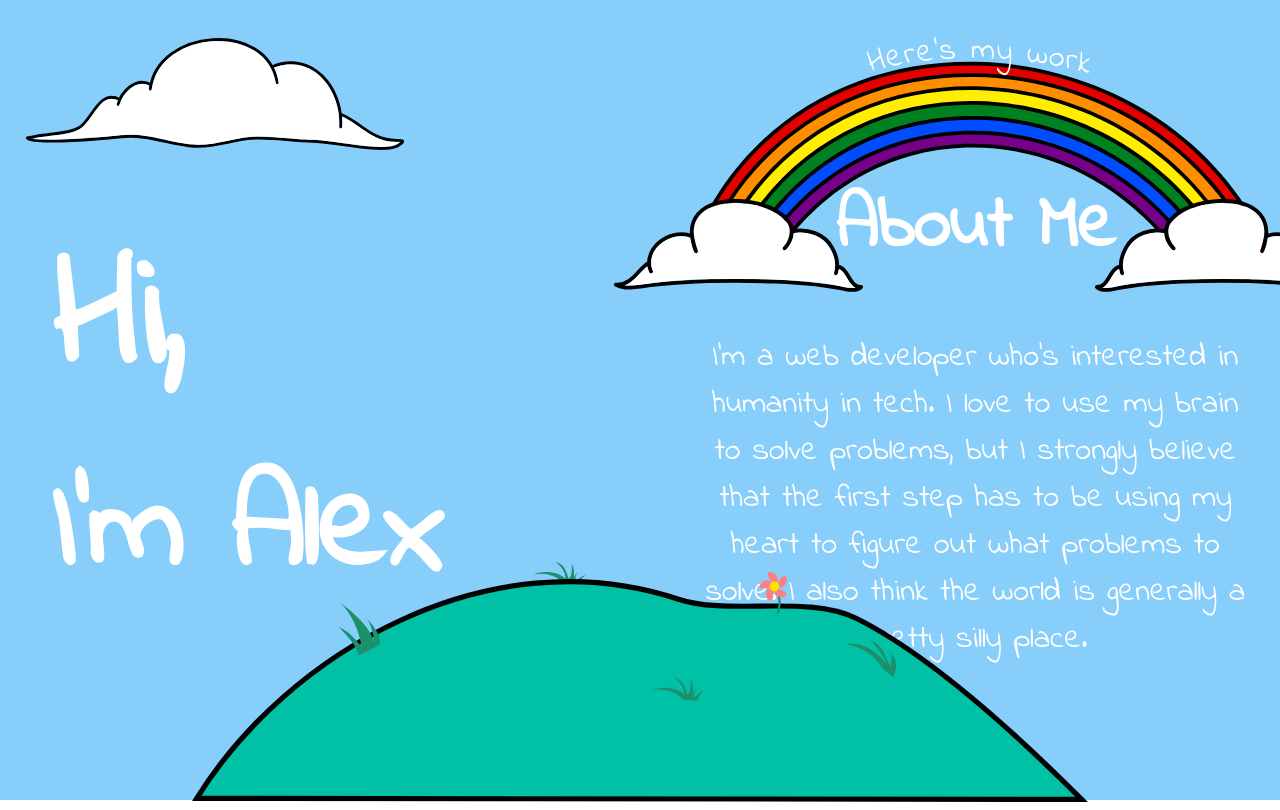
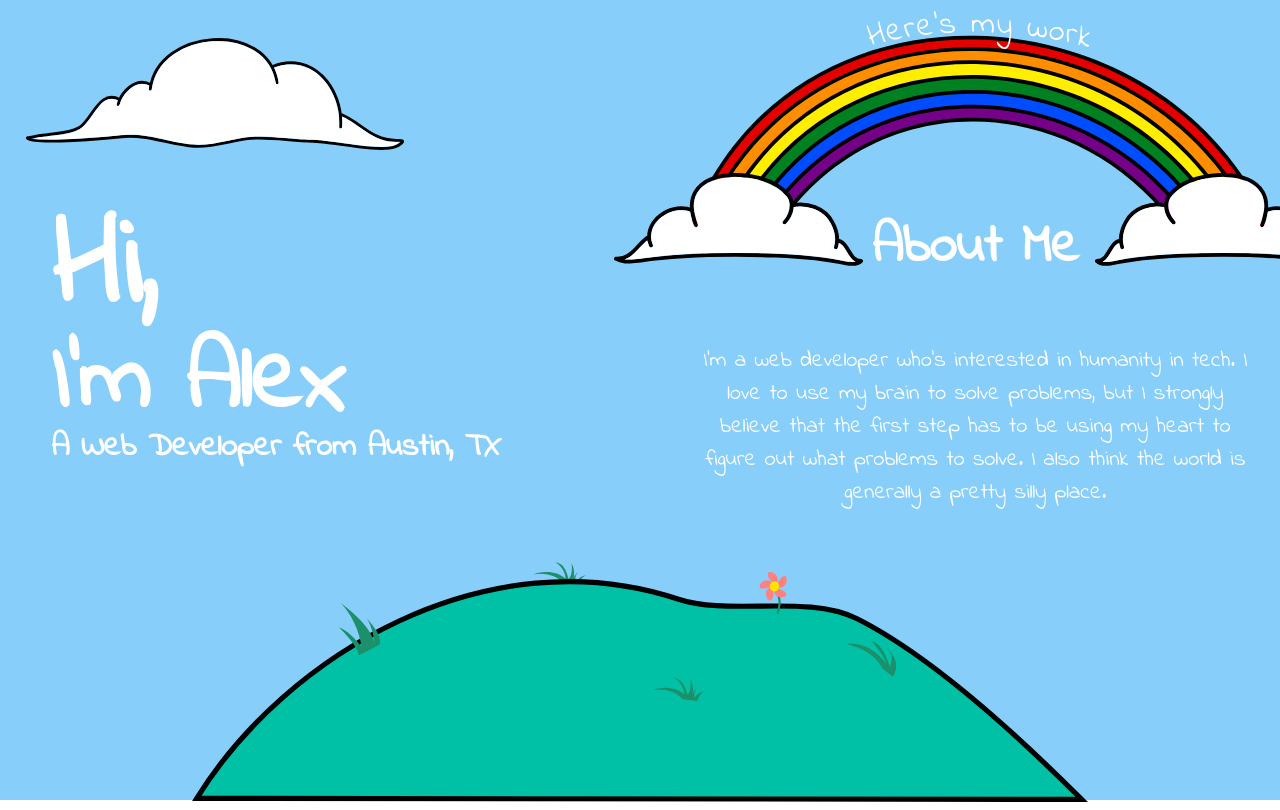
Before and after one commit to alexjgaw/alexjgaw.github.io, a React (Create React App) app: page / in a window 1280 px wide. Built offline with nearby package versions, Linux system fonts and the light colour scheme.

Commit message:
Add GitHub links for projects, adjusted styling for smaller screen.

```diff
--- a/src/App.js
+++ b/src/App.js
@@ -35,31 +35,31 @@ class App extends Component {
       case 'rainbow-orange':
         title = 'eventTracker';
         message = 'A simple solution for hiding an event registration form turned into a lesson on reusability, forethought, and more advanced JavaScript concepts such as closure and a JS approach to object orientation.\nVanilla JavaScript | Closure | Functional OOP';
-        gitHubUrl = '';
+        gitHubUrl = 'https://github.com/alexjgaw/bits-and-pieces/tree/master/eventTracker';
         liveUrl = '';
         break;
       case 'rainbow-yellow':
         title = 'Book Store';
         message = 'Quick project done as part of the Python Megacourse on Udemy. Simple, single-table SQLite database handles the books, Tkinter handles the frontend, and Python brings it all together.\nSQLite | Python | Tkinter';
-        gitHubUrl = '';
+        gitHubUrl = 'https://github.com/alexjgaw/bits-and-pieces/tree/master/bookstore';
         liveUrl = '';
         break;
       case 'rainbow-green':
         title = 'Contact List';
         message = 'Early project using React and Redux to keep track of contacts. No server included so I figured out how to use Google Firebase for the live version.\nReact | Redux | Google Firebase';
-        gitHubUrl = '';
+        gitHubUrl = 'https://github.com/alexjgaw/advanced-contact-list-starter';
         liveUrl = '';
         break;
       case 'rainbow-blue':
         title = 'Fund That';
         message = 'Automatic donation platform. Is there a cause you care about at risk from the Trump administration? Fund that!\n React | Bootstrap | Redux | Express | MongoDB | Mongoose';
-        gitHubUrl = '';
+        gitHubUrl = 'https://github.com/alexjgaw/fund-that';
         liveUrl = '';
         break;
       case 'rainbow-purple':
         title = 'Dice Exercise';
         message = 'Simple dice cup game in Ruby. A challenge from a prospective employer.\n Ruby';
-        gitHubUrl = '';
+        gitHubUrl = 'https://github.com/alexjgaw/dice-exercise';
         liveUrl = '';
         break;
       default:
--- a/src/components/Greeting/index.css
+++ b/src/components/Greeting/index.css
@@ -6,14 +6,19 @@
   top: 26vh;
 }
 
-#greeting h1, #greeting h2 {
+#greeting h1, #greeting h2, #greeting h3 {
+  line-height: 1em;
   margin: 0;
 }
 
 #greeting h1 {
-  font-size: 10em;
+  font-size: 8em;
 }
 
 #greeting h2 {
-  font-size: 8em;
+  font-size: 6em;
 }
+
+#greeting h3 {
+  font-size: 2em;
+}
--- a/src/components/Greeting/index.js
+++ b/src/components/Greeting/index.js
@@ -6,6 +6,7 @@ const Greeting = (props) => {
     <div id="greeting">
       <h1>Hi,</h1>
       <h2>I'm Alex</h2>
+      <h3>A Web Developer from Austin, TX</h3>
     </div>
   );
 };
--- a/src/components/Message/index.css
+++ b/src/components/Message/index.css
@@ -2,14 +2,14 @@
   display: inline-block;
   font-size: 2em;
   position: absolute;
-  top: 14vw;
+  top: 26vh;
   right: 1.8vw;
   width: 44vw;
   white-space: pre-wrap;
 }
 
 #message-box h2 {
-  font-size: 2.3em;
+  font-size: 1.7em;
   line-height: 1em;
   margin-top: 1vw;
   margin-bottom: 0;
@@ -26,5 +26,6 @@
 }
 
 #message-body {
+  font-size: 0.7em;
   margin-top: 1vw;
 }
--- a/src/components/Rainbow/index.css
+++ b/src/components/Rainbow/index.css
@@ -2,7 +2,6 @@
   height: 22vw;
   display: inline-block;
   float:right;
-  margin-top: 2vw;
   margin-right: -5vw;
   pointer-events: none;
   position: relative;
```
